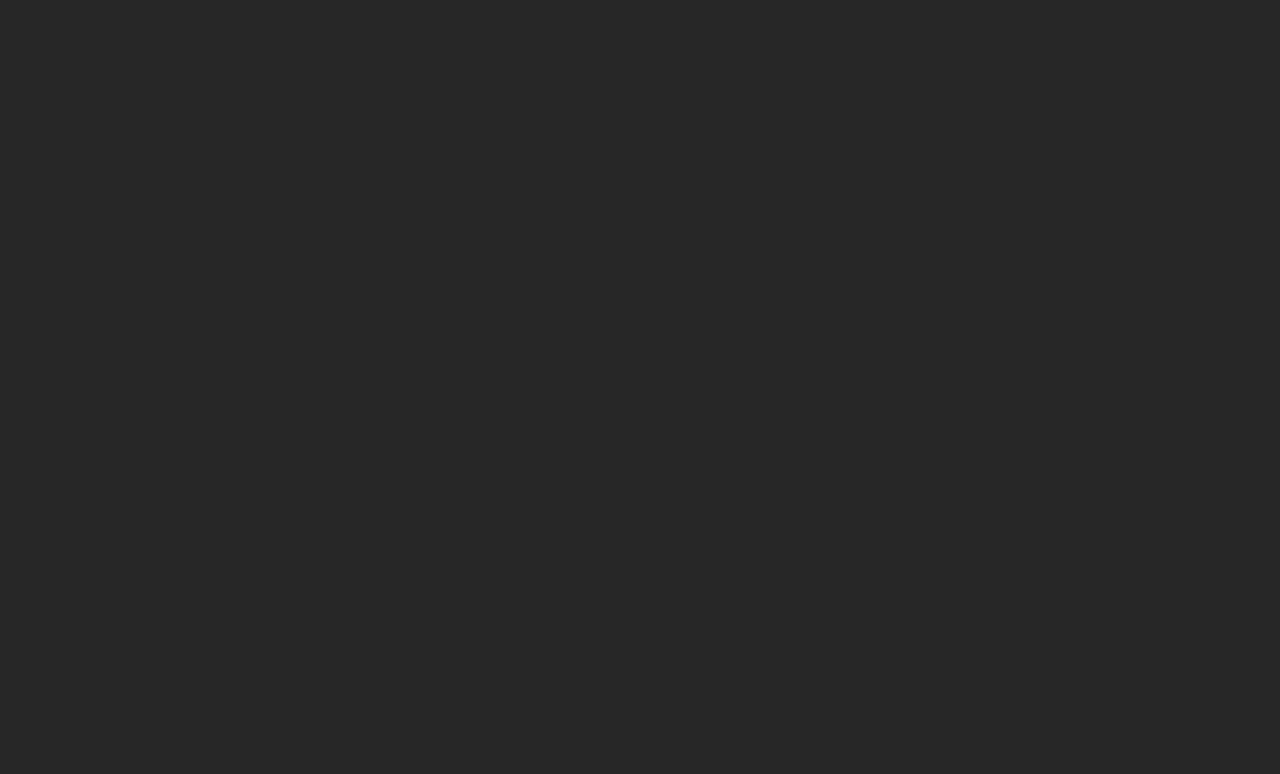
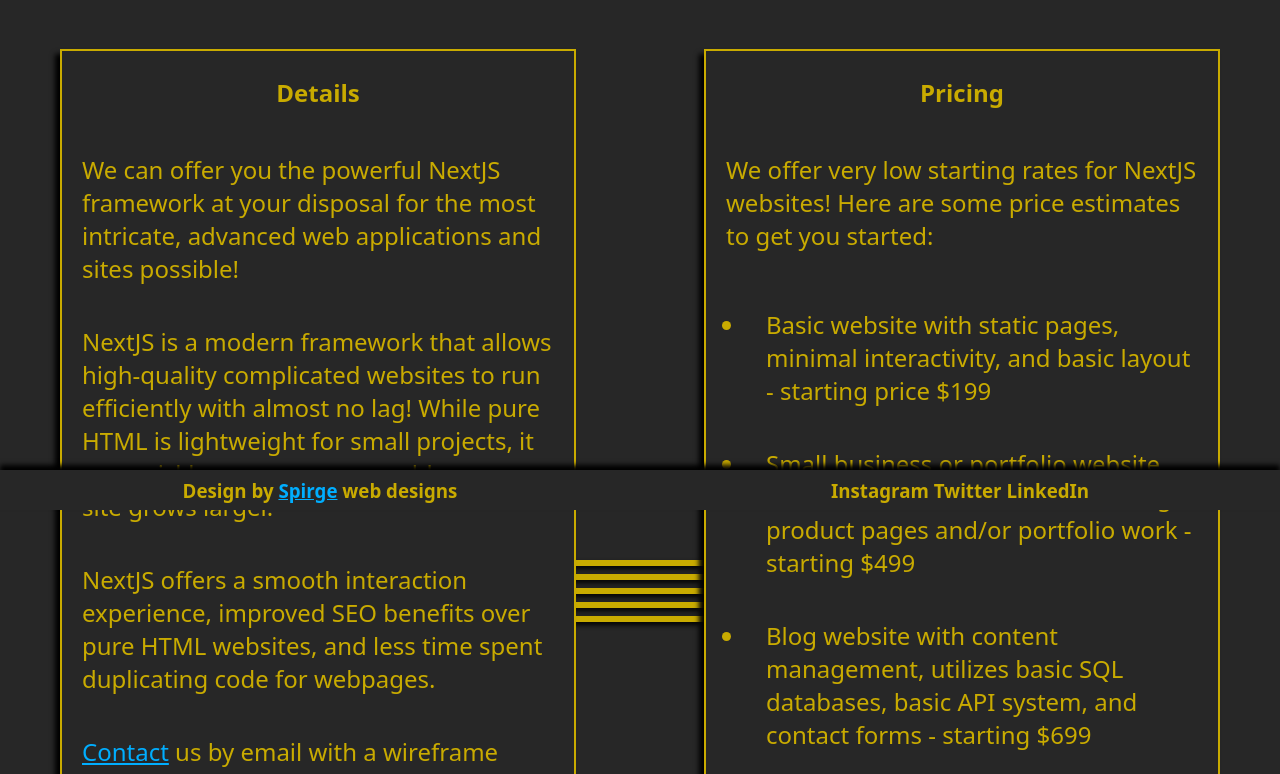
Before and after one commit to SYCRO-2727/spirge, a Next.js app: page /products/next-website in a window 1280 px wide. Shown: the part 340-1114 px from the top of the page. Before the commit the page ends 800 px from the top, so only its background shows below. Built offline with nearby package versions, Linux system fonts and the light colour scheme.

Commit message:
nextjs info

```diff
--- a/pages/products/next-website.js
+++ b/pages/products/next-website.js
@@ -1,7 +1,43 @@
+import Link from 'next/link'
+import Nodes from '../../components/nodes'
+import styles from '../../styles/pages/product-info.module.css'
+
 const NextSite = () => {
     return (
-        <div></div>
+        <section className={styles.encompass}>
+        <div className={styles.div_title}><h1 className={styles.div_title_text}>Custom web development with NextJS</h1></div>
+        <div className={styles.div_info}>
+            <div className={styles.details}>
+                <h2 className={styles.h2}>Details</h2>
+                <p className={styles.p}>We can offer you the powerful NextJS framework at your disposal for the most intricate, advanced web applications and sites possible!</p>
+                <p className={styles.p}>NextJS is a modern framework that allows high-quality complicated websites to run efficiently with almost no lag! While pure HTML is lightweight for small projects, it can quickly grow unmanageable as your site grows larger.</p>
+                <p className={styles.p}>NextJS offers a smooth interaction experience, improved SEO benefits over pure HTML websites, and less time spent duplicating code for webpages.</p>
+                <p className={styles.p}><Link className={styles.link} href="/main/contact">Contact</Link> us by email with a wireframe drawing of how you'd like us to design your site, or a reference website! We'll email you back shortly with a consult price or if you'd like we can call you! From there we can work out the information you'd like to fill your site with. We'll also give you a time estimate for completion.</p>
+            </div>
+            <div className={styles.nodes}><Nodes direction={'horizontal'}/></div>
+            <div className={styles.details}>
+                <h2 className={styles.h2}>Pricing</h2>
+                <p className={styles.p}>We offer very low starting rates for NextJS websites! Here are some price estimates to get you started:</p>
+                <ul>
+                    <li className={styles.p}>Basic website with static pages, minimal interactivity, and basic layout - starting price $199</li>
+                    <li className={styles.p}>Small business or portfolio website, more advanced website showcasing product pages and/or portfolio work - starting $499</li>
+                    <li className={styles.p}>Blog website with content management, utilizes basic SQL databases, basic API system, and contact forms - starting $699</li>
+                    <li className={styles.p}>E-Commerce Website with Next.js, product listings, shopping cart functionality, and secure payment gateways - starting $1299</li>
+                    <li className={styles.p}>Custom web application with advanced custom features, user authentication, API integrations, and scalability - starting $1599</li>
+                </ul>
+            </div>
+        </div>
+    </section>
     )
 }
+
 NextSite.needsLayout = true;
+NextSite.title = "Spirge Products | Website built with react NextJS framework"
+NextSite.metadata = (
+    <meta property="og:title" content={NextSite.title} />,
+    <meta property="og:description" content="Spirge product website built with the react framework NextJS" />,
+    <meta property="og:url" content="https://spirge.com/products/next-website" />,
+    <meta name="twitter:title" content={NextSite.title} />,
+    <meta name="twitter:description" content="Spirge product website built with the react framework NextJS" />
+)
 export default NextSite;
```
Also changed, not shown: pages/products/classic-website.js (+9 -1 lines).
